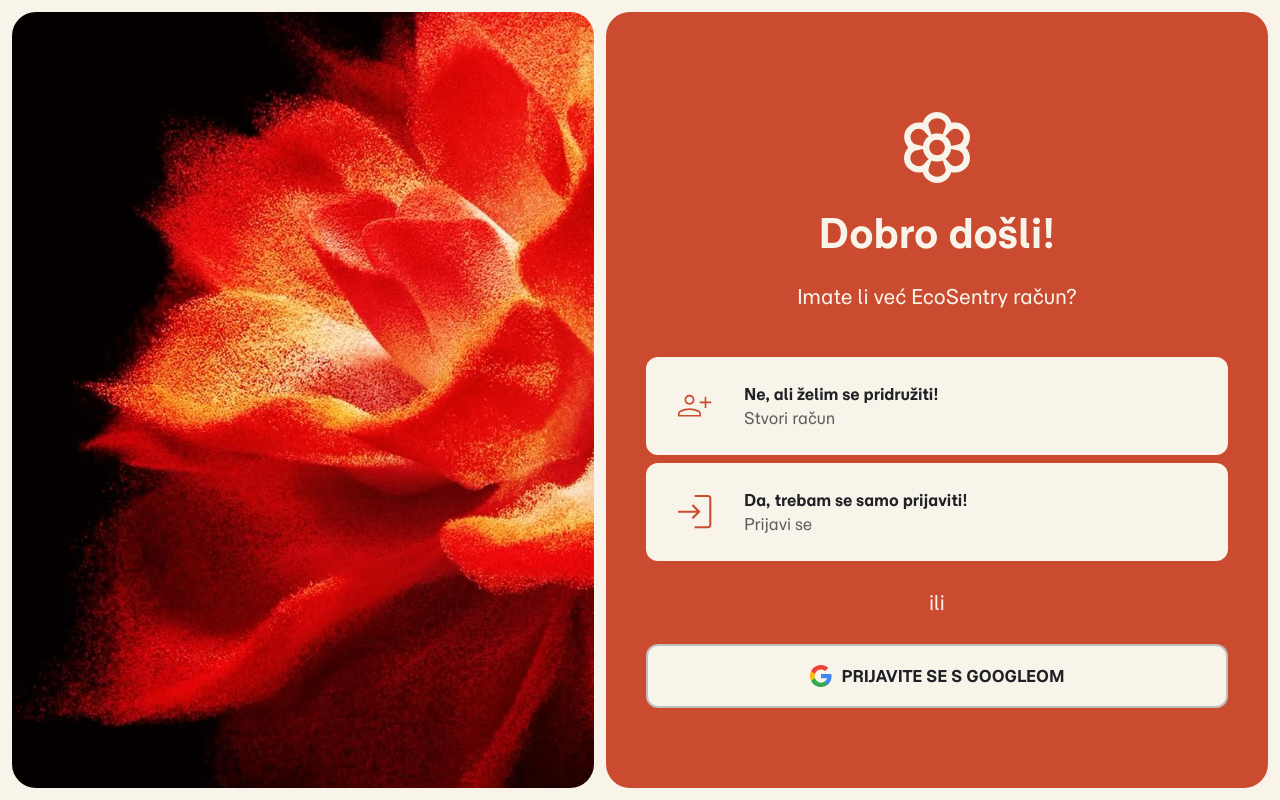
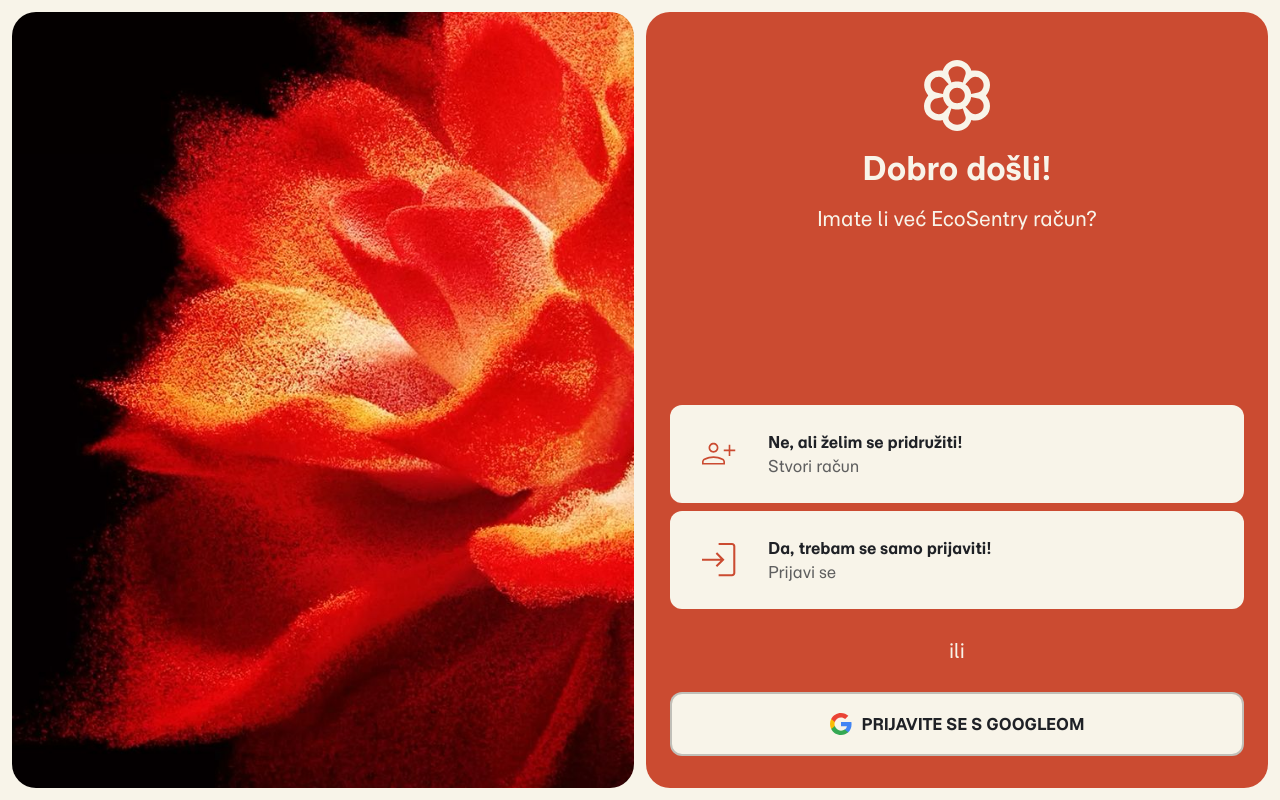
Before and after one commit to lovretomic/garbagebusters, a React (Vite) app in the folder frontend/: page / in a window 1280 px wide. Built offline with nearby package versions, Linux system fonts and the light colour scheme.

Commit message:
fixed responsivity issues

```diff
--- a/frontend/src/pages/StartPage/StartPage.module.scss
+++ b/frontend/src/pages/StartPage/StartPage.module.scss
@@ -13,8 +13,11 @@
   @media (min-width: $breakpoint-desktop) {
     border-radius: 24px;
     flex: 1;
+    padding-inline: 24px;
+    padding-bottom: 32px;
     min-height: 0;
     min-width: 0;
+	overflow-y: auto;
   }
 }
 
@@ -27,12 +30,13 @@ body {
 
 .page {
   @media (min-width: $breakpoint-desktop) {
-    display: flex;
-    flex-direction: row;
+    display: grid;
+    grid-template-columns: 1fr 1fr;
     gap: 12px;
-    min-height: 100vh;
+    height: 100dvh;
     box-sizing: border-box;
     padding: 12px;
+    overflow: hidden;
   }
 }
 
@@ -56,13 +60,17 @@ body {
   }
 }
 
-.or{
+.or {
   color: $primary-white;
   font-size: 20px;
   display: flex;
   align-items: center;
   justify-content: center;
   padding: 20px;
+
+  @media (min-width: $breakpoint-desktop) and (max-height: $breakpoint-short) {
+    padding: 8px;
+  }
 }
 
 .buttonDiv {
@@ -103,6 +111,18 @@ body {
   font-weight: 700;
   color: $primary-white;
   margin-top: 100px;
+
+  @media (min-width: $breakpoint-desktop) {
+    gap: 16px;
+    font-size: 32px;
+    margin-top: 48px;
+  }
+
+  @media (min-width: $breakpoint-desktop) and (max-height: $breakpoint-short) {
+    gap: 12px;
+    font-size: 28px;
+    margin-top: 24px;
+  }
 }
 
 .imageWrap {
@@ -110,8 +130,6 @@ body {
 
   @media (min-width: $breakpoint-desktop) {
     display: block;
-    flex: 1;
-    min-width: 0;
     position: relative;
   }
 }
--- a/frontend/src/styles/_breakpoints.scss
+++ b/frontend/src/styles/_breakpoints.scss
@@ -1 +1,2 @@
 $breakpoint-desktop: 1000px;
+$breakpoint-short: 760px;
```
Lines whose indentation alone changed are shown as unchanged.
